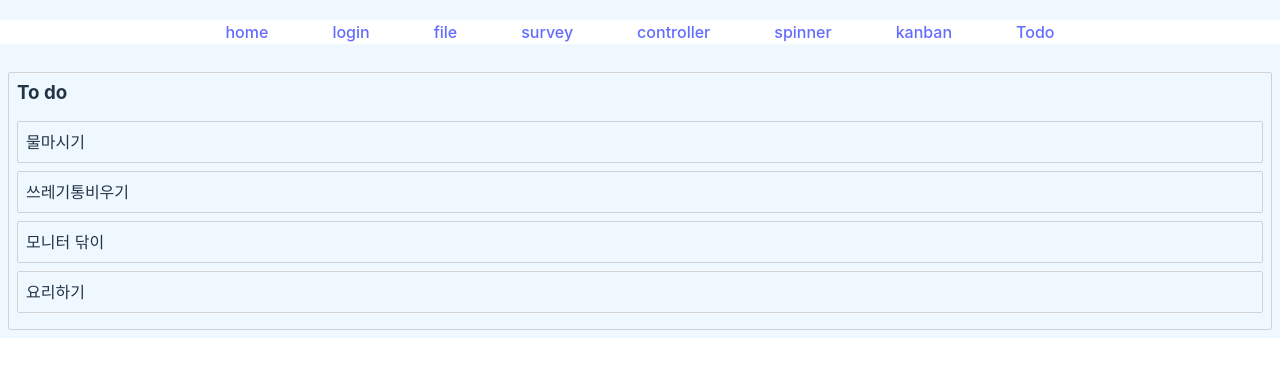
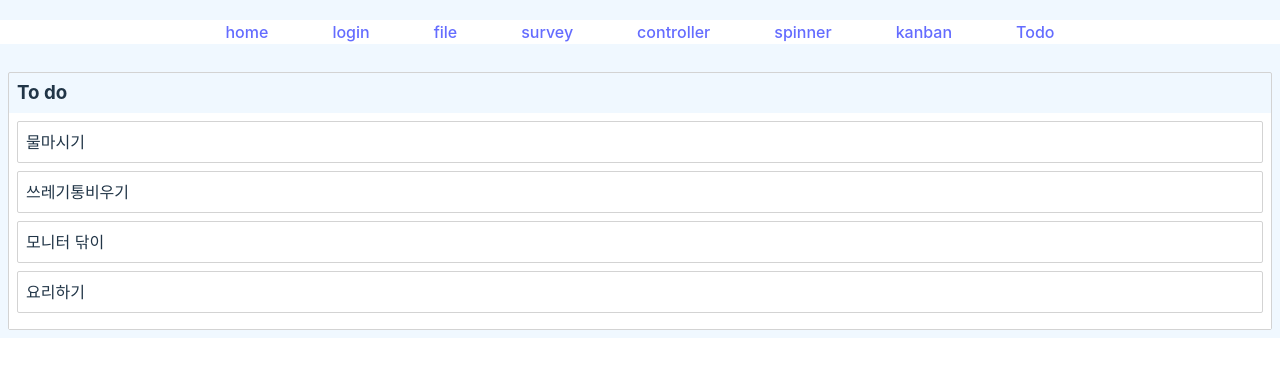
Before and after one commit to noname2048/bz-react-form-practice, a React (Vite) app in the folder frontend/: page /Todo in a window 1280 px wide. Shown: the top 376 px of the page. Built offline with nearby package versions, Linux system fonts and the light colour scheme.

Commit message:
feat: add color when moving

```diff
--- a/frontend/src/components/domain/todo/Column.jsx
+++ b/frontend/src/components/domain/todo/Column.jsx
@@ -12,6 +12,7 @@ const Title = styled.h3`
 `;
 const TaskList = styled.div`
   padding: 8px;
+  background-color: ${(props) => (props.isDraggingOver ? "skyblue" : "white")};
 `;
 
 const Column = ({ tasks, column }) => {
@@ -19,8 +20,12 @@ const Column = ({ tasks, column }) => {
     <Container>
       <Title>{column.title}</Title>
       <StrictModeDroppable droppableId={column.id}>
-        {(provided) => (
-          <TaskList ref={provided.innerRef} {...provided.droppableProps}>
+        {(provided, snapshot) => (
+          <TaskList
+            ref={provided.innerRef}
+            {...provided.droppableProps}
+            isDraggingOver={snapshot.isDraggingOver}
+          >
             {tasks.map((task, index) => (
               <Task key={task.id} task={task} index={index} />
             ))}
--- a/frontend/src/components/domain/todo/Task.jsx
+++ b/frontend/src/components/domain/todo/Task.jsx
@@ -6,16 +6,18 @@ const Container = styled.div`
   border-radius: 2px;
   padding: 8px;
   margin-bottom: 8px;
+  background-color: ${(props) => (props.isDragging ? "lightgreen" : "white")};
 `;
 
 const Task = ({ task, index }) => {
   return (
     <Draggable draggableId={task.id} index={index}>
-      {(provided) => (
+      {(provided, snapshot) => (
         <Container
           ref={provided.innerRef}
           {...provided.draggableProps}
           {...provided.dragHandleProps}
+          isDragging={snapshot.isDragging}
         >
           {task.content}
         </Container>
```
